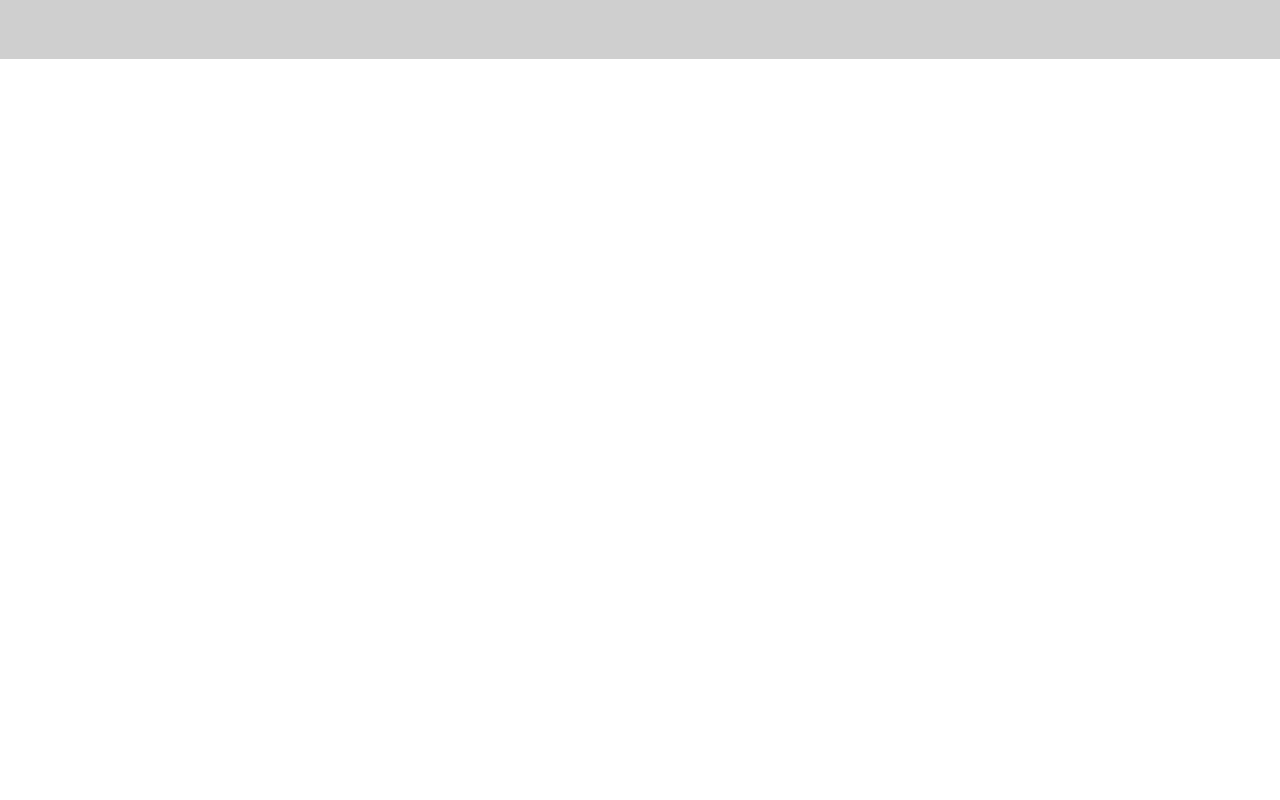
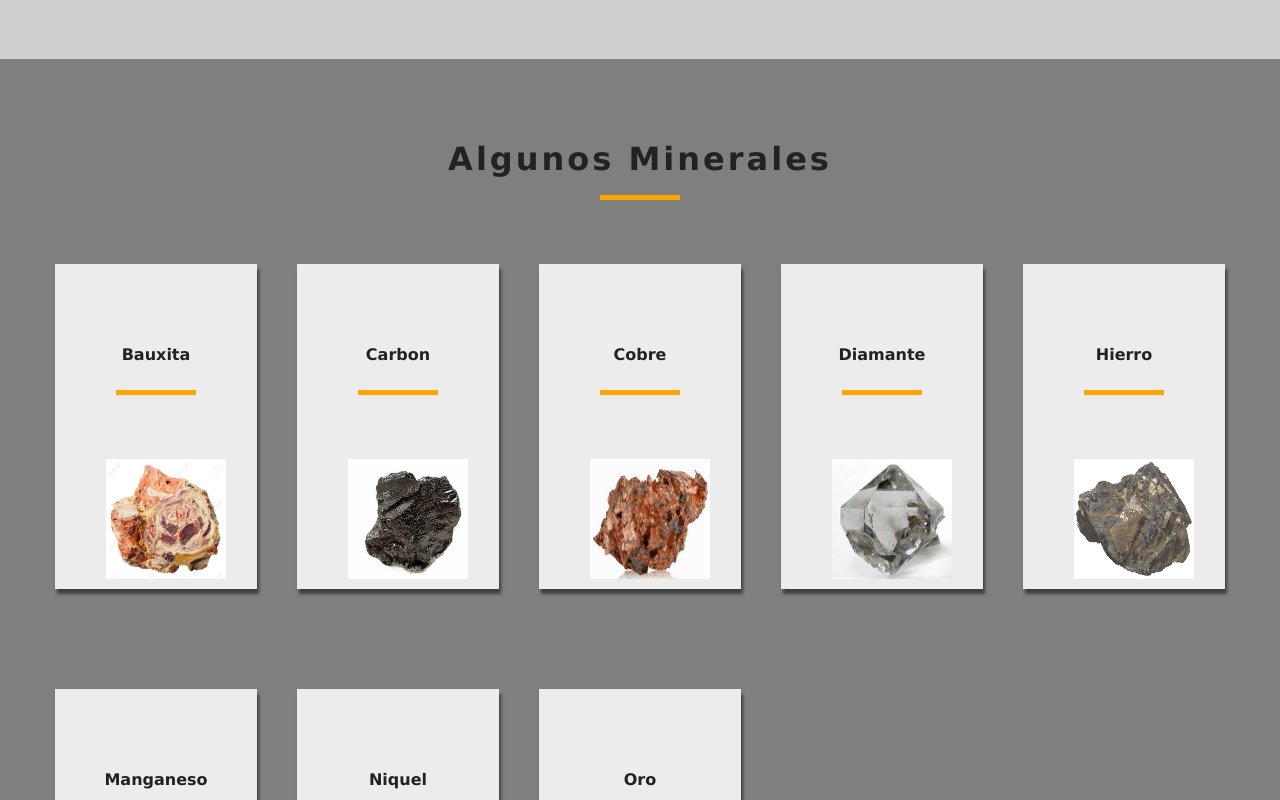
Before and after one commit to tetecruzc/MinerUcabHome, a React (Create React App) app: page / in a window 1280 px wide. Shown: the part 1220-2020 px from the top of the page. Before the commit the page ends 1279 px from the top, so only its background shows below. Built offline with nearby package versions, Linux system fonts and the light colour scheme.

Commit message:
Agregue el component Minerales y el Login

```diff
--- a/package.json
+++ b/package.json
@@ -7,7 +7,8 @@
     "react-dom": "^16.8.6",
     "react-icons": "^3.7.0",
     "react-router-dom": "^5.0.0",
-    "react-scripts": "3.0.1"
+    "react-scripts": "3.0.1",
+    "reactstrap": "^8.0.0"
   },
   "scripts": {
     "start": "react-scripts start",
--- a/src/App.css
+++ b/src/App.css
@@ -3,6 +3,65 @@
     padding: 0;
     box-sizing: border-box;
   }
+  /*Login*/
+  .wrapper {
+
+    height: 100vh;
+    width: 100%;
+    display: flex;
+    flex-direction: column;
+    justify-content: center;
+    align-items: center;
+
+  }
+  .form-wrapper {
+    width: 400px;
+    display: flex;
+    flex-direction: column;
+    padding: 20px 40px;
+    border-radius: 10px;
+    box-shadow: 0px 10px 50px orange;
+    background-color: rgba(0, 0, 0, 0.5);
+  }
+  .line {
+    width: 100%;
+    height: 5px;
+    margin: 0 auto;
+    background: orange;
+  }
+  form {
+    width: 100%;
+    display: flex;
+    flex-wrap: wrap;
+  }
+  h1 {
+    text-align: center;
+    width: 100%;
+    color: white;
+    /*font-weight: lighter;*/
+
+  }
+  label {
+    font-size: 0.8em;
+    margin-bottom: 0.25em;
+    color: white;
+    /*font-weight: lighter;*/
+  }
+
+  input {
+    margin: 10px;
+    padding: 10px 10px;
+    border-radius: 5px;
+    outline: none;
+    border: 1px solid #cfcfcf;
+  }
+
+  input::placeholder {
+    font-size: 1.2em;
+    font-weight: lighter;
+    color: #999;
+  }
+  /*Fin Login*/
   :root {
     --primaryColor: #af9a7d;
     --mainWhite: #fff;
@@ -170,8 +229,8 @@
     justify-content: center;
   }
   .roomsHero {
-    background-image: url("../src/images/industria2.jpg");
-    min-height: 60vh;
+    background-image: url("../src/images/industria.jpg");
+    min-height: cover;
   }
   /* End of Hero */
 
@@ -230,7 +289,7 @@
     width: 5rem;
     height: 5px;
     margin: 0 auto;
-    background: var(--primaryColor);
+    background: orange;
   }
   /* end of Title */
 
@@ -250,9 +309,10 @@
     grid-row-gap: 2rem;
     grid-column-gap: px;
   }
+
   .service span {
     display: inline-block;
-    color: var(--primaryColor);
+    color: orange;
     font-size: 2.5rem;
     margin-bottom: 1.5rem;
   }
@@ -280,19 +340,20 @@
 
   .featured-rooms {
     padding: 5rem 0;
+    background-color: rgba(0, 0, 0, 0.5);
   }
   .featured-rooms-center {
-    width: 80vw;
+    width: 100%;
     margin: 0 auto;
     display: grid;
-    grid-template-columns: repeat(auto-fit, minmax(270px, 1fr));
-    grid-row-gap: 2rem;
+    grid-template-columns: repeat(auto-fit, minmax(100px, 1fr));
+    grid-row-gap: 100px;
     grid-column-gap: 40px;
   }
   @media screen and (min-width: 776px) {
     .featured-rooms-center {
       width: 90vw;
-      grid-template-columns: repeat(auto-fit, minmax(330px, 1fr));
+      grid-template-columns: repeat(auto-fit, minmax(200px, 1fr));
     }
   }
   @media screen and (min-width: 992px) {
@@ -304,6 +365,9 @@
   /* end pf featured rooms */
   /* room */
   .room {
+    background-color: #ececec;
+      padding: 5rem 0;
+
     box-shadow: var(--lightShadow);
     transition: var(--mainTransition);
   }
@@ -312,10 +376,17 @@
   }
 
   .img-container {
-    position: relative;
+
+    width: 100px;
+    height: 50px;
+    margin: 0 auto;
+
+
   }
+
   .img-container img {
-    width: 100%;
+    width: 120px;
+    height: 120px;
     display: block;
     transition: var(--mainTransition);
   }
@@ -344,14 +415,12 @@
     transform: scale(0);
     transition: all 0.3s linear;
   }
-  .img-container:hover {
-    background: rgba(0, 0, 0, 0.8);
-  }
+
   .img-container:hover img {
     opacity: 0.3;
   }
   .img-container:hover .price-top {
-    opacity: 0;
+    opacity: 1;
   }
   .img-container:hover .room-link {
     transform: translate(-50%, -50%) scale(1);
--- a/src/App.js
+++ b/src/App.js
@@ -3,10 +3,11 @@ import React from 'react';
 import './App.css';
 import Home from "./pages/Home";
 import Error from "./pages/Error";
-import SingleRoom from "./pages/SingleRoom";
-import Rooms from "./pages/Rooms";
+import Rooms from "./pages/Proxima";
 import Navbar from './components/Navbar';
 import {Route, Switch} from 'react-router-dom';
+import { isLogicalExpression } from '@babel/types';
+import Login from './pages/Login';
 
 // pagina de react-router-dom and netlify https://www.slightedgecoder.com/2018/12/18/page-not-found-on-netlify-with-react-router/
 //  pagina de documentacion de react-router-dom https://reacttraining.com/react-router/web/guides/quick-start
@@ -17,8 +18,8 @@ function App() {
     <Navbar/>
     <Switch>
     <Route  exact path="/" component={Home}></Route>
-    <Route exact path="/rooms/" component={Rooms}></Route>
-    <Route exact path="/rooms/:nombre" component={SingleRoom}></Route>
+    <Route exact path="/proxima/" component={Rooms}></Route>
+    <Route exact path="/login/" component={Login}></Route>
     <Route component={Error}/>
     </Switch>
 
--- /dev/null
+++ b/src/components/Minerales.js
@@ -0,0 +1,76 @@
+import React ,{Component} from 'react';
+import Title from './Title';
+import img1 from "../images/bauxita.jpg";
+import img2 from "../images/carbon.jpg";
+import img3 from "../images/cobre.jpg";
+import img4 from "../images/diamante.jpg";
+import img5 from "../images/hierro.jpg";
+import img6 from "../images/manganeso.jpg";
+import img7 from "../images/niquel.png";
+import img8 from "../images/oro.jpg";
+import TitleMineral from './TitleMineral';
+//import {TiThermometer,FaHandshake,TiArrowUpThick} from 'react-icons/fa';
+export default class Minerales extends Component{
+    state={
+       minerals:[
+           {
+               name:'Bauxita',
+               image:img1,
+               type:'mineral'
+           },
+           {
+            name:'Carbon',
+            image:img2,
+            type:'mineral'
+
+        },
+        {
+            name:'Cobre',
+            image:img3,
+            type:'mineral'
+        },
+        {
+            name:'Diamante',
+            image:img4,
+            type:'mineral'
+        },
+        {
+            name:'Hierro',
+            image:img5,
+            type:'mineral'
+        },
+        {
+            name:'Manganeso',
+            image:img6,
+            type:'mineral'
+        },
+        {
+            name:'Niquel',
+            image:img7,
+            type:'mineral'
+        },
+        {
+            name:'Oro',
+            image:img8,
+            type:'mineral'
+        }
+       ]
+    }
+    render(){
+        return(
+        <article className="featured-rooms">
+            <Title title="Algunos minerales"></Title>
+            <article className="featured-rooms-center">
+            { this.state.minerals.map((item,index)=> {
+                    return <article key={index} className="room">
+                            <TitleMineral title={item.name}/>
+                    <div className="img-container">
+                        <img src={item.image} alt =""></img>
+                    </div>
+                    </article>
+                })}
+            </article>
+        </article>
+        );
+    }
+}
--- a/src/components/Navbar.js
+++ b/src/components/Navbar.js
@@ -28,7 +28,10 @@ desplegar=()=>{
                         <Link to="/">Home</Link>
                     </li>
                     <li>
-                        <Link to="/rooms">Rooms</Link>
+                        <Link to="/proxima/">Proxima</Link>
+                    </li>
+                    <li>
+                        <Link to="/login/">LogIn</Link>
                     </li>
                 </ul>
             </div>
--- a/src/components/Services.js
+++ b/src/components/Services.js
@@ -1,6 +1,6 @@
 import React ,{Component} from 'react';
 import Title from './Title';
-import img1 from '../images/people.jpg';
+//import img1 from '../images/people.jpg';
 import {FaCocktail,FaHandsHelping} from 'react-icons/fa';
 //import {TiThermometer,FaHandshake,TiArrowUpThick} from 'react-icons/fa';
 export default class Services extends Component{
--- /dev/null
+++ b/src/components/TitleMineral.js
@@ -0,0 +1,8 @@
+import React from 'react';
+
+export default function TitleMineral({title}){
+    return(<div className="section-title">
+    <h6>{title}</h6>
+    <div/>
+    </div>)
+}
--- a/src/index.js
+++ b/src/index.js
@@ -4,9 +4,13 @@ import './index.css';
 import { BrowserRouter as Router} from "react-router-dom";
 import App from './App';
 import * as serviceWorker from './serviceWorker';
+ReactDOM.render(
 
-ReactDOM.render(
-<Router>  <App />  </Router> , document.getElementById('root'));
+<Router>
+<App />
+</Router>
+
+, document.getElementById('root'));
 // asi tenemos acceso a browserrouter en App
 // If you want your app to work offline and load faster, you can change
 // unregister() to register() below. Note this comes with some pitfalls.
--- a/src/pages/Home.js
+++ b/src/pages/Home.js
@@ -3,6 +3,7 @@ import Hero from '../components/Hero';
 import Banner from '../components/Banner';
 import {Link} from 'react-router-dom';
 import Services from '../components/Services';
+import Minerales from '../components/Minerales';
 const Home =() => {
 return (
     <>
@@ -12,6 +13,7 @@ return (
     </Banner>
 </Hero>
 <Services/>
+<Minerales/>
 </>
 )};
 
--- /dev/null
+++ b/src/pages/Login.js
@@ -0,0 +1,41 @@
+import React from "react";
+import Hero from '../components/Hero';
+import Banner from '../components/Banner';
+import {Link} from 'react-router-dom';
+//import img1 from "../images/bauxita.jpg";
+//import Title from "../components/Title";
+
+const Login =() => {
+
+return (
+<>
+<Hero hero="roomsHero">
+    <div className="wrapper">
+        <div className="form-wrapper">
+            <h1>Log in</h1>
+            <div className="line"></div>
+            <form  noValidate>
+                <div className="firstname">
+                    <label htmlFor="firstname">Nombre:</label>
+                    <input type="text" className="" placeholder="Nombre" name="firstName"  noValidate></input>
+                </div>
+                <div className="lastName">
+                    <label htmlFor="lastName">Apellido:</label>
+                    <input type="text" className="" placeholder="Apellido" name="lastName"  noValidate></input>
+                </div>
+                <div className="email">
+                    <label htmlFor="email">Email:</label>
+                    <input type="text" className="" placeholder="Email" name="email"  noValidate></input>
+                </div>
+                <div className="password">
+                    <label htmlFor="password">Contraseña:</label>
+                    <input type="password" className="" placeholder="Contraseña" name="password"  noValidate></input>
+                </div>
+            </form>
+        </div>
+    </div>
+</Hero>
+</>
+)};
+
+export default Login;
--- a/src/pages/Rooms.js
+++ b/src/pages/Proxima.js
@@ -2,13 +2,19 @@ import React from "react";
 import Hero from '../components/Hero';
 import Banner from '../components/Banner';
 import {Link} from 'react-router-dom';
-const Rooms =() => {
+//import img1 from "../images/bauxita.jpg";
+//import Title from "../components/Title";
+
+const Proxima =() => {
+
 return (
+<>
 <Hero hero="roomsHero">
-    <Banner title="Our Rooms">
+    <Banner title="Proxima pagina a relizar">
         <Link to="/" className="btn-primary">Volver al Home</Link>
     </Banner>
 </Hero>
+</>
 )};
 
-export default Rooms;
+export default Proxima;
--- a/src/pages/SingleRoom.js
+++ /dev/null
@@ -1,11 +0,0 @@
-import React , {Component} from "react";
-
-export default class SingleRoom extends Component{
-    render(){
-        return(
-            <div>
-                Hola desde SingleRoom
-            </div>
-        );
-    }
-}
```
Also changed, not shown: 2 other files (tests, documents, lock files or other folders).
